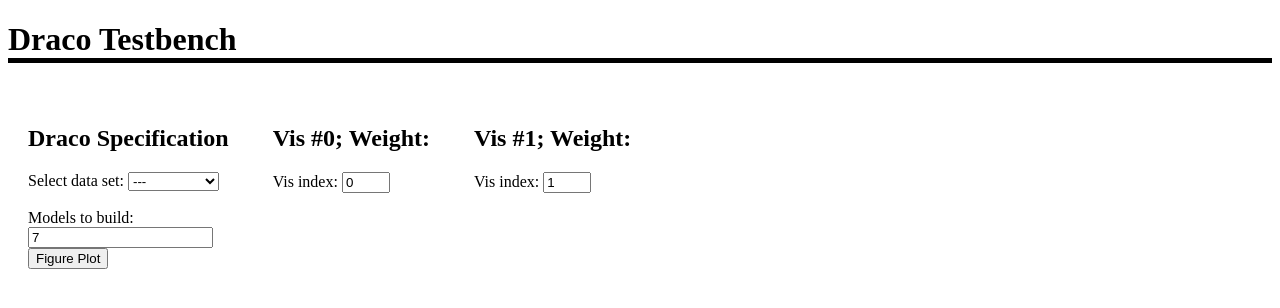
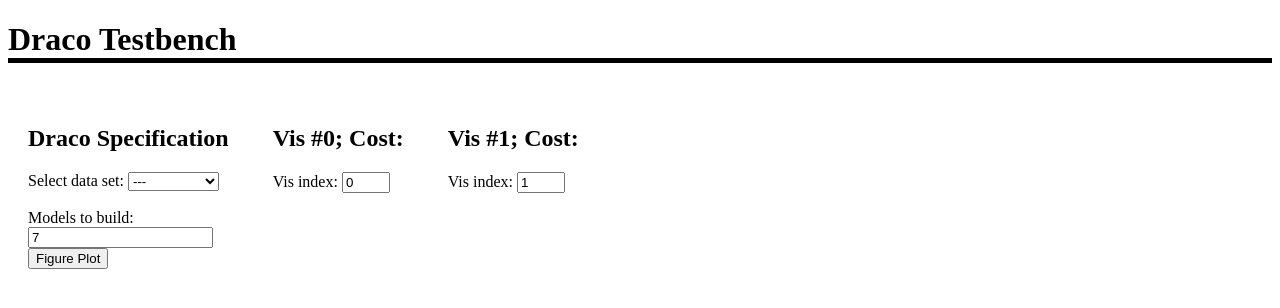
Before and after one commit to jku-vds-lab/redesign, a website built with webpack: page index.html in a window 1280 px wide. Both pictures are taken after a click on the button "Figure Plot". Built offline with nearby package versions, Linux system fonts and the light colour scheme; what draco-vis, vega-embed would draw is missing.

Commit message:
Weight -> Cost

```diff
--- a/index.html
+++ b/index.html
@@ -35,7 +35,7 @@
     </div>
     <div class="DRAcontainer">
     <div>
-            <h2 id='vis_left_header'>Vis # ... Weight: ...</h2>
+            <h2 id='vis_left_header'>Vis # ... Cost: ...</h2>
     </div>
     <div>
         <form>
@@ -49,7 +49,7 @@
     </div>
     <div class="DRAcontainer">
     <div>
-            <h2 id='vis_right_header'>Vis # ... Weight: ...</h2>
+            <h2 id='vis_right_header'>Vis # ... Cost: ...</h2>
     </div>
     <div>
         <form>
--- a/src/index.ts
+++ b/src/index.ts
@@ -173,12 +173,12 @@
 const updateLeft = () => {
   let index = (document.getElementById("index_left")as HTMLInputElement).value as unknown as number;
   embed('#vega_left',currentResult.specs [index]);
-  document.getElementById('vis_left_header').innerHTML = "Vis #"+ index as string + "; Weight: " + currentResult.models[index].costs as string;
+  document.getElementById('vis_left_header').innerHTML = "Vis #"+ index as string + "; Cost: " + currentResult.models[index].costs as string;
 }
 const updateRight = () => {
   let index = (document.getElementById("index_right")as HTMLInputElement).value as unknown as number;
   embed('#vega_right',currentResult.specs [index]);
-  document.getElementById('vis_right_header').innerHTML = "Vis #"+ index as string + "; Weight: " + currentResult.models[index].costs as string;
+  document.getElementById('vis_right_header').innerHTML = "Vis #"+ index as string + "; Cost: " + currentResult.models[index].costs as string;
 
 }
 
```
